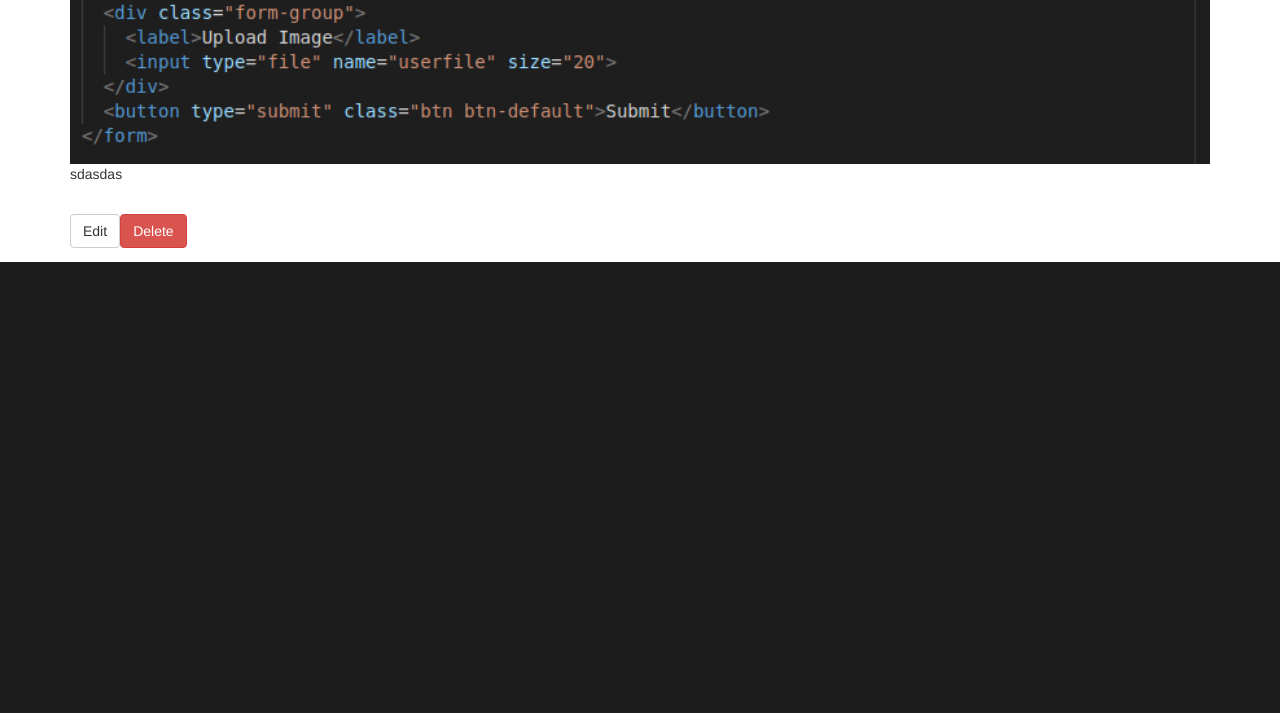
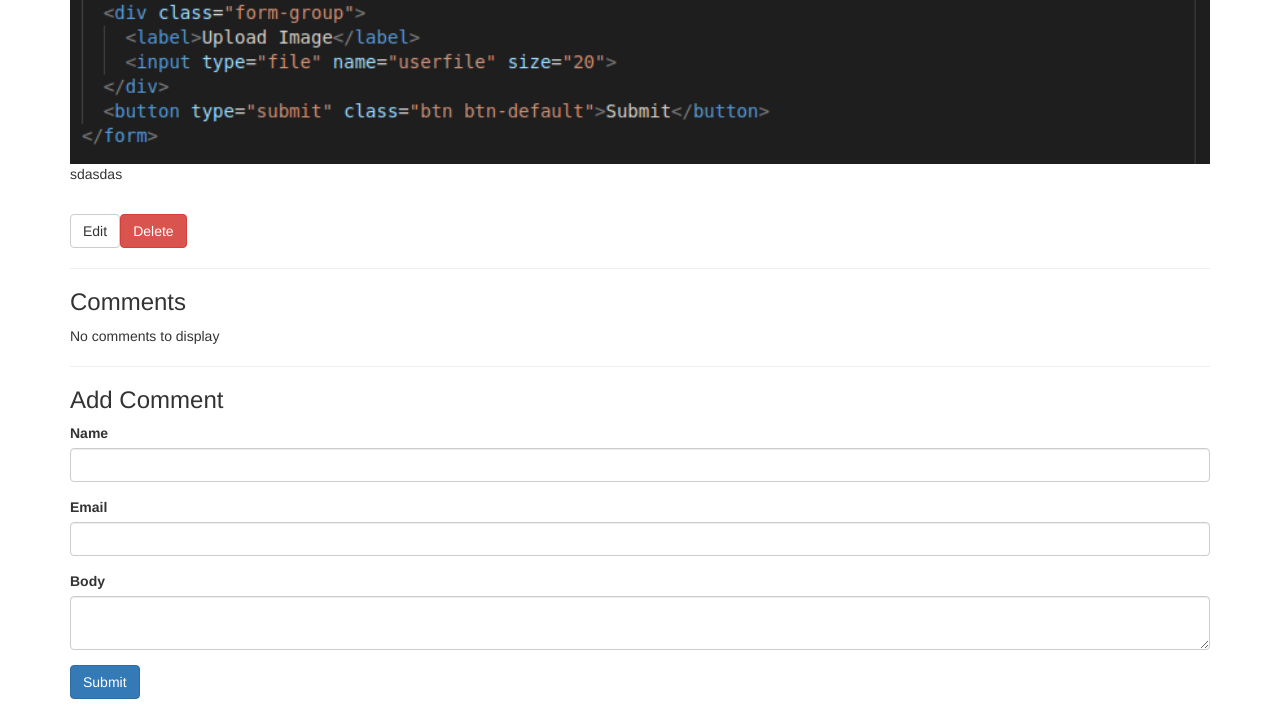
Before and after one commit to MontoyaAndres/ciblog, a CodeIgniter app: page /database/posts/sdas in a window 1280 px wide. Shown: the part 687-1400 px from the top of the page. Before the commit the page ends 949 px from the top, so only its background shows below. Run offline with CodeIgniter, Linux system fonts and the light colour scheme; data comes from the database, SQL or seed files in the repository; data that the repository does not hold is empty; some libraries are stand-ins or nearby versions.

Commit message:
Comments

```diff
--- a/application/config/autoload.php
+++ b/application/config/autoload.php
@@ -132,4 +132,4 @@ $autoload['language'] = array();
 |
 |	$autoload['model'] = array('first_model' => 'first');
 */
-$autoload['model'] = array('post_model', 'category_model');
+$autoload['model'] = array('post_model', 'category_model', 'comment_model');
--- a/application/controllers/Pages.php
+++ b/application/controllers/Pages.php
@@ -1,4 +1,5 @@
 <?php
+
   class Pages extends CI_Controller {
     public function view($page = 'home') {
       if (!file_exists(APPPATH.'views/pages/'.$page.'.php')) {
--- a/application/controllers/Posts.php
+++ b/application/controllers/Posts.php
@@ -12,6 +12,8 @@
 
     public function view($slug = NULL) {
       $data['post'] = $this->post_model->get_posts($slug);
+      $post_id = $data['post']['id'];
+      $data['comments'] = $this->comment_model->get_comments($post_id);
 
       if (empty($data['post'])) {
         show_404();
--- /dev/null
+++ b/application/models/Comment_model.php
@@ -0,0 +1,22 @@
+<?php
+  class Comment_model extends CI_Model {
+    public function __construct() {
+      $this->load->database();
+    }
+
+    public function create_comment($post_id) {
+      $data = array(
+        'post_id' => $post_id,
+        'name' => $this->input->post('name'),
+        'email' => $this->input->post('email'),
+        'body' => $this->input->post('body')
+      );
+
+      return $this->db->insert('Comment', $data);
+    }
+
+    public function get_comments($post_id) {
+      $query = $this->db->get_where('Comment', array('post_id' => $post_id));
+      return $query->result_array();
+    }
+  }
--- a/application/views/posts/view.php
+++ b/application/views/posts/view.php
@@ -10,3 +10,37 @@
 <?php echo form_open('/posts/delete/'.$post['id']); ?>
 	<input type="submit" value="Delete" class="btn btn-danger">
 </form>
+
+<hr>
+
+<h3>Comments</h3>
+<?php if($comments) : ?>
+	<?php foreach($comments as $comment) : ?>
+		<div class="well">
+			<h5><?php echo $comment['body']; ?> [by <strong><?php echo $comment['name']; ?></strong>]</h5>
+		</div>
+	<?php endforeach; ?>
+<?php else : ?>
+	<p>No comments to display</p>
+<?php endif; ?>
+
+<hr>
+
+<h3>Add Comment</h3>
+<?php echo validation_errors(); ?>
+<?php echo form_open('comments/create/'.$post['id']); ?>
+	<div class="form-group">
+		<label>Name</label>
+		<input type="text" name="name" class="form-control">
+	</div>
+	<div class="form-group">
+		<label>Email</label>
+		<input type="text" name="email" class="form-control">
+	</div>
+	<div class="form-group">
+		<label>Body</label>
+		<textarea name="body" class="form-control"></textarea>
+	</div>
+	<input type="hidden" name="slug" value="<?php echo $post['slug']; ?>">
+	<button class="btn btn-primary" type="submit">Submit</button>
+</form>
```
Also changed, not shown: application/controllers/Comments.php (added, +21 -0 lines), README.md, application/controllers/Categories.php (indentation only).
